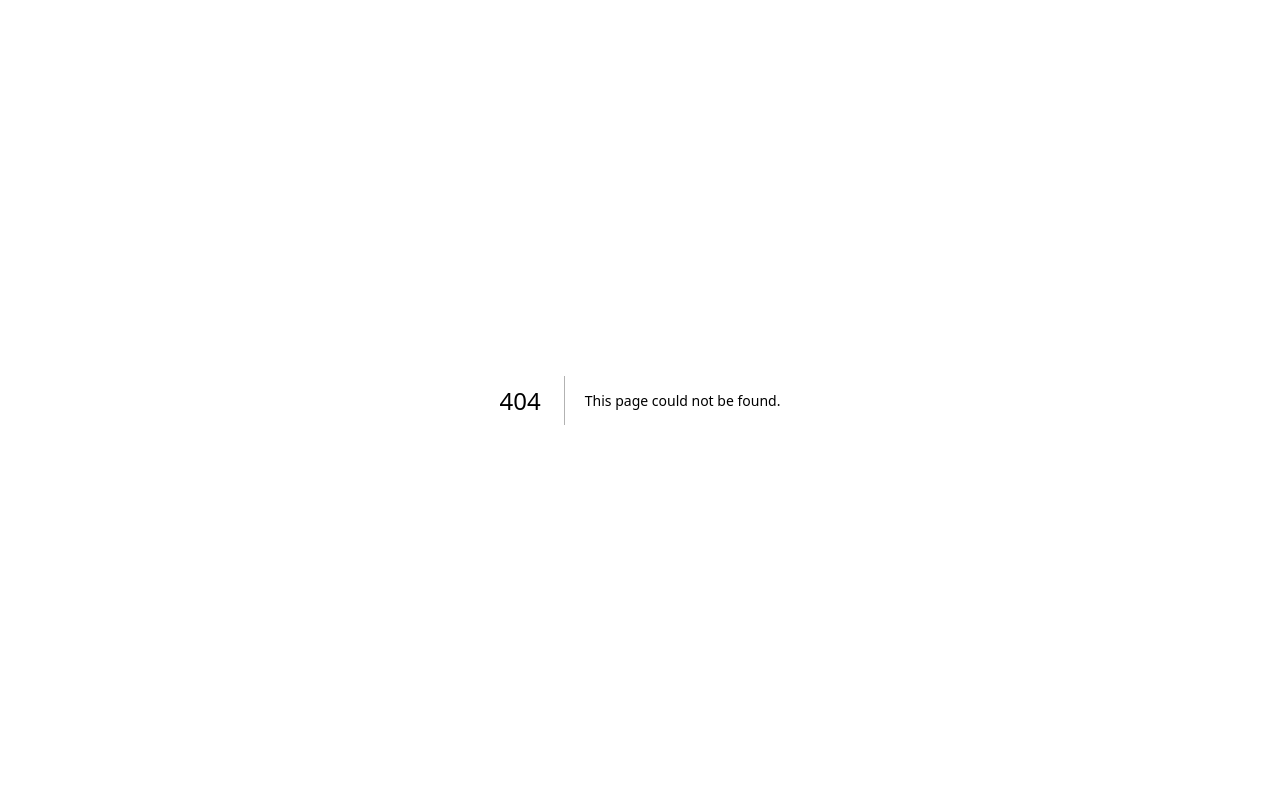
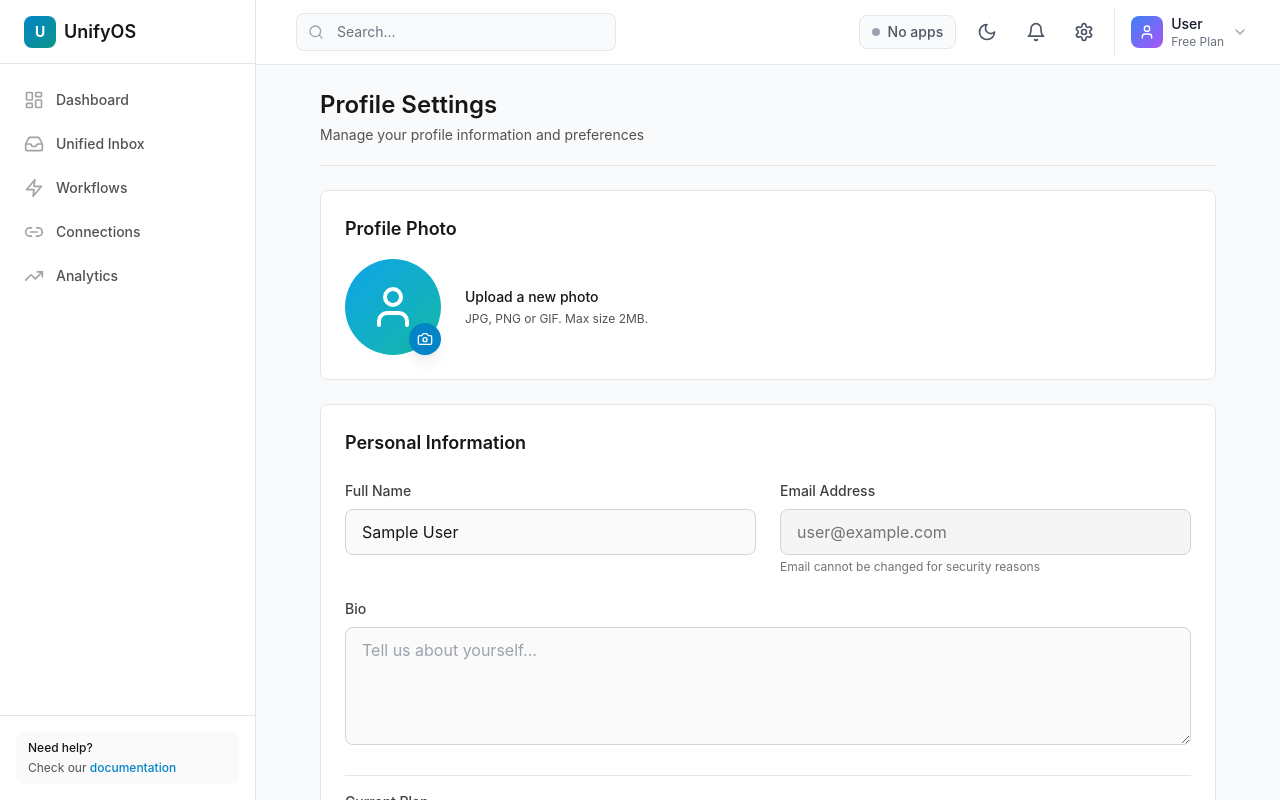
Before and after one commit to humblewriter01/unifyos-workflow-engine, a Next.js app in the folder apps/frontend/: page /settings/profile in a window 1280 px wide. Before the commit this address had no page. Built offline with nearby package versions, Linux system fonts and the light colour scheme; no server answers; sample sign-in values are in the browser's storage.

Commit message:
Add ProfileSettings component for user profile management
This component handles user profile settings, including updating name, email, bio, and profile photo. It also manages session state and displays success messages.

```diff
--- /dev/null
+++ b/apps/frontend/pages/settings/profile.tsx
@@ -0,0 +1,216 @@
+// apps/frontend/pages/settings/profile.tsx
+import { useState, useEffect } from 'react';
+import { useSession } from 'next-auth/react';
+import { useRouter } from 'next/router';
+import DashboardLayout from '../../components/layout/DashboardLayout';
+import { User, Mail, Camera, Save, Loader2, CheckCircle } from 'lucide-react';
+
+export default function ProfileSettings() {
+  const { data: session, update } = useSession();
+  const router = useRouter();
+  const [formData, setFormData] = useState({
+    name: '',
+    email: '',
+    bio: '',
+  });
+  const [loading, setLoading] = useState(false);
+  const [saved, setSaved] = useState(false);
+  const [photoPreview, setPhotoPreview] = useState('');
+
+  useEffect(() => {
+    if (!session) {
+      router.push('/auth/login');
+    } else {
+      setFormData({
+        name: session.user?.name || '',
+        email: session.user?.email || '',
+        bio: '',
+      });
+    }
+  }, [session, router]);
+
+  const handlePhotoChange = (e: React.ChangeEvent<HTMLInputElement>) => {
+    const file = e.target.files?.[0];
+    if (file) {
+      const reader = new FileReader();
+      reader.onloadend = () => {
+        setPhotoPreview(reader.result as string);
+      };
+      reader.readAsDataURL(file);
+    }
+  };
+
+  const handleSubmit = async (e: React.FormEvent) => {
+    e.preventDefault();
+    setLoading(true);
+    setSaved(false);
+
+    try {
+      const response = await fetch('/api/user/profile', {
+        method: 'PUT',
+        headers: { 'Content-Type': 'application/json' },
+        body: JSON.stringify(formData),
+      });
+
+      if (!response.ok) throw new Error('Failed to update profile');
+
+      await update({ name: formData.name });
+      setSaved(true);
+      setTimeout(() => setSaved(false), 3000);
+    } catch (error) {
+      console.error('Failed to update profile:', error);
+    } finally {
+      setLoading(false);
+    }
+  };
+
+  if (!session) return null;
+
+  return (
+    <DashboardLayout>
+      <div className="max-w-4xl mx-auto space-y-6">
+        {/* Header */}
+        <div className="border-b border-neutral-200 dark:border-dark-700 pb-5">
+          <h1 className="text-2xl font-semibold text-neutral-900 dark:text-white">Profile Settings</h1>
+          <p className="text-sm text-neutral-600 dark:text-neutral-400 mt-1">
+            Manage your profile information and preferences
+          </p>
+        </div>
+
+        {/* Success Message */}
+        {saved && (
+          <div className="p-4 bg-emerald-50 dark:bg-emerald-900/20 border border-emerald-200 dark:border-emerald-800 rounded-lg flex items-center space-x-3">
+            <CheckCircle className="w-5 h-5 text-emerald-600 dark:text-emerald-400" />
+            <p className="text-sm text-emerald-800 dark:text-emerald-300">
+              Profile updated successfully!
+            </p>
+          </div>
+        )}
+
+        {/* Profile Photo */}
+        <div className="bg-white dark:bg-dark-800 border border-neutral-200 dark:border-dark-700 rounded-lg p-6">
+          <h2 className="text-lg font-semibold text-neutral-900 dark:text-white mb-4">
+            Profile Photo
+          </h2>
+          <div className="flex items-center space-x-6">
+            <div className="relative">
+              {photoPreview ? (
+                <img
+                  src={photoPreview}
+                  alt="Profile"
+                  className="w-24 h-24 rounded-full object-cover"
+                />
+              ) : (
+                <div className="w-24 h-24 bg-gradient-to-br from-primary-500 to-accent-500 rounded-full flex items-center justify-center">
+                  <User className="w-12 h-12 text-white" />
+                </div>
+              )}
+              <label className="absolute bottom-0 right-0 w-8 h-8 bg-primary-600 hover:bg-primary-700 dark:bg-primary-500 dark:hover:bg-primary-600 rounded-full flex items-center justify-center cursor-pointer shadow-lg transition-colors">
+                <Camera className="w-4 h-4 text-white" />
+                <input
+                  type="file"
+                  accept="image/*"
+                  onChange={handlePhotoChange}
+                  className="hidden"
+                />
+              </label>
+            </div>
+            <div>
+              <p className="text-sm font-medium text-neutral-900 dark:text-white mb-1">
+                Upload a new photo
+              </p>
+              <p className="text-xs text-neutral-600 dark:text-neutral-400">
+                JPG, PNG or GIF. Max size 2MB.
+              </p>
+            </div>
+          </div>
+        </div>
+
+        {/* Profile Information */}
+        <form onSubmit={handleSubmit} className="bg-white dark:bg-dark-800 border border-neutral-200 dark:border-dark-700 rounded-lg p-6 space-y-6">
+          <h2 className="text-lg font-semibold text-neutral-900 dark:text-white">
+            Personal Information
+          </h2>
+
+          <div className="grid grid-cols-1 md:grid-cols-2 gap-6">
+            {/* Name */}
+            <div>
+              <label className="block text-sm font-medium text-neutral-700 dark:text-neutral-300 mb-2">
+                Full Name
+              </label>
+              <input
+                type="text"
+                value={formData.name}
+                onChange={(e) => setFormData({ ...formData, name: e.target.value })}
+                className="w-full px-4 py-2.5 bg-neutral-50 dark:bg-dark-700 border border-neutral-300 dark:border-dark-600 rounded-lg focus:outline-none focus:ring-2 focus:ring-primary-500 dark:focus:ring-primary-400 text-neutral-900 dark:text-white"
+              />
+            </div>
+
+            {/* Email */}
+            <div>
+              <label className="block text-sm font-medium text-neutral-700 dark:text-neutral-300 mb-2">
+                Email Address
+              </label>
+              <input
+                type="email"
+                value={formData.email}
+                disabled
+                className="w-full px-4 py-2.5 bg-neutral-100 dark:bg-dark-700 border border-neutral-300 dark:border-dark-600 rounded-lg text-neutral-500 dark:text-neutral-400 cursor-not-allowed"
+              />
+              <p className="text-xs text-neutral-500 dark:text-neutral-400 mt-1">
+                Email cannot be changed for security reasons
+              </p>
+            </div>
+          </div>
+
+          {/* Bio */}
+          <div>
+            <label className="block text-sm font-medium text-neutral-700 dark:text-neutral-300 mb-2">
+              Bio
+            </label>
+            <textarea
+              value={formData.bio}
+              onChange={(e) => setFormData({ ...formData, bio: e.target.value })}
+              rows={4}
+              className="w-full px-4 py-2.5 bg-neutral-50 dark:bg-dark-700 border border-neutral-300 dark:border-dark-600 rounded-lg focus:outline-none focus:ring-2 focus:ring-primary-500 dark:focus:ring-primary-400 text-neutral-900 dark:text-white"
+              placeholder="Tell us about yourself..."
+            />
+          </div>
+
+          {/* Plan Badge */}
+          <div className="pt-4 border-t border-neutral-200 dark:border-dark-700">
+            <label className="block text-sm font-medium text-neutral-700 dark:text-neutral-300 mb-2">
+              Current Plan
+            </label>
+            <div className="inline-flex items-center space-x-2 px-4 py-2 bg-primary-100 dark:bg-primary-900/30 border border-primary-200 dark:border-primary-800 rounded-lg">
+              <span className="text-sm font-semibold text-primary-700 dark:text-primary-400">
+                {session.user?.plan || 'FREE'} Plan
+              </span>
+            </div>
+          </div>
+
+          {/* Save Button */}
+          <div className="flex justify-end pt-4 border-t border-neutral-200 dark:border-dark-700">
+            <button
+              type="submit"
+              disabled={loading}
+              className="px-6 py-2.5 bg-primary-600 hover:bg-primary-700 dark:bg-primary-500 dark:hover:bg-primary-600 text-white rounded-lg font-medium transition-colors disabled:opacity-50 disabled:cursor-not-allowed flex items-center space-x-2"
+            >
+              {loading ? (
+                <>
+                  <Loader2 className="w-4 h-4 animate-spin" />
+                  <span>Saving...</span>
+                </>
+              ) : (
+                <>
+                  <Save className="w-4 h-4" />
+                  <span>Save Changes</span>
+                </>
+              )}
+            </button>
+          </div>
+        </form>
+      </div>
+    </DashboardLayout>
+  );
+}
```
